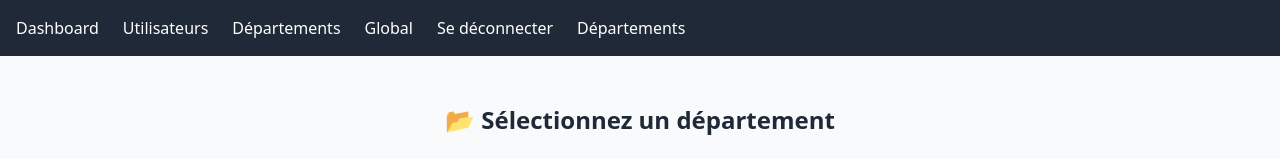
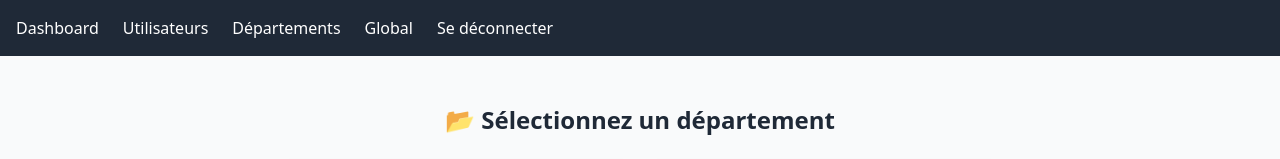
Before and after one commit to allanbavajee/CheminDeGarde, a Next.js app: page /departments in a window 1280 px wide. Shown: the top 159 px of the page. Built offline with nearby package versions, Linux system fonts and the light colour scheme.

Commit message:
Update layout.tsx

```diff
--- a/app/layout.tsx
+++ b/app/layout.tsx
@@ -19,7 +19,6 @@ export default function RootLayout({ children }: { children: ReactNode }) {
           <Link href="/departments">Départements</Link>
           <Link href="/global">Global</Link>
           <Link href="/logout">Se déconnecter</Link>
-          <Link href="/departments">Départements</Link>
         </nav>
 
         {/* ✅ Contenu des pages */}
```
